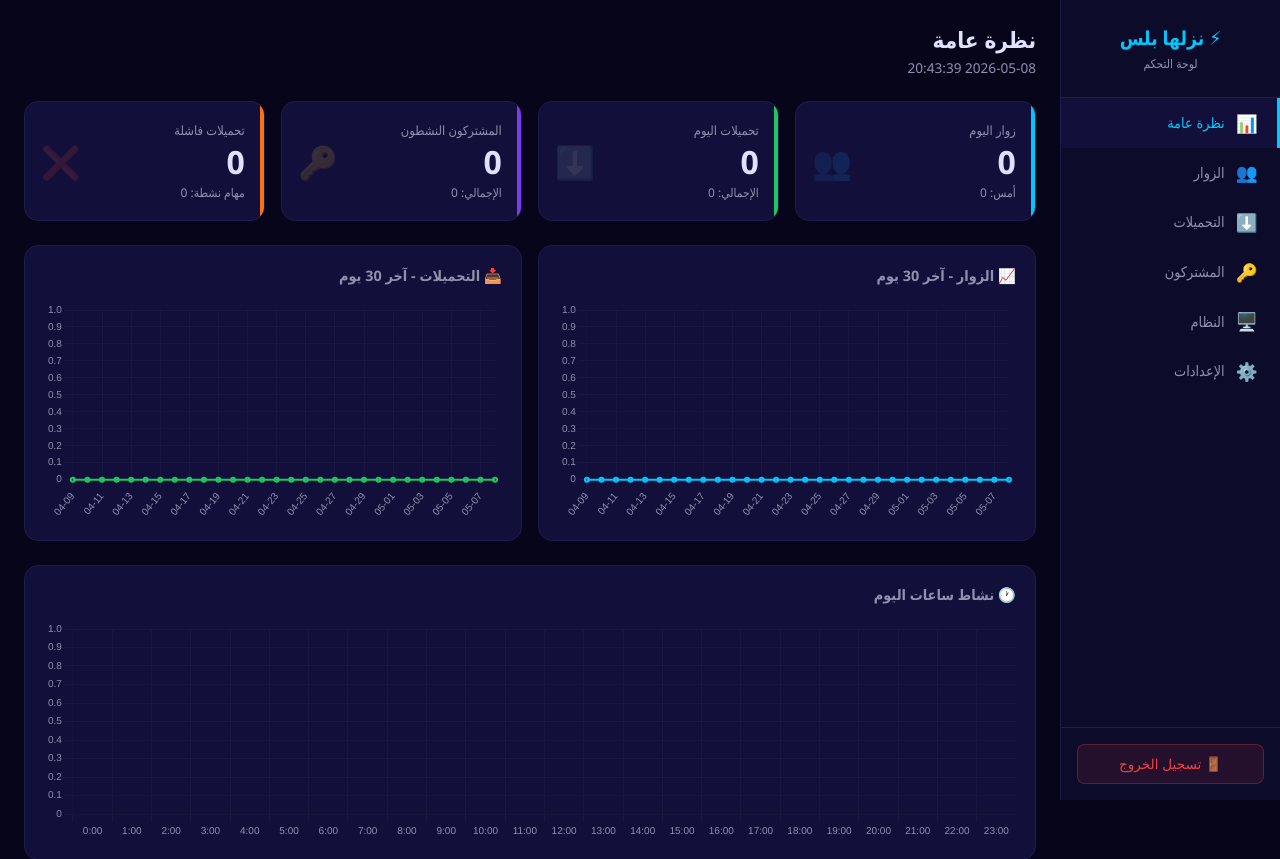
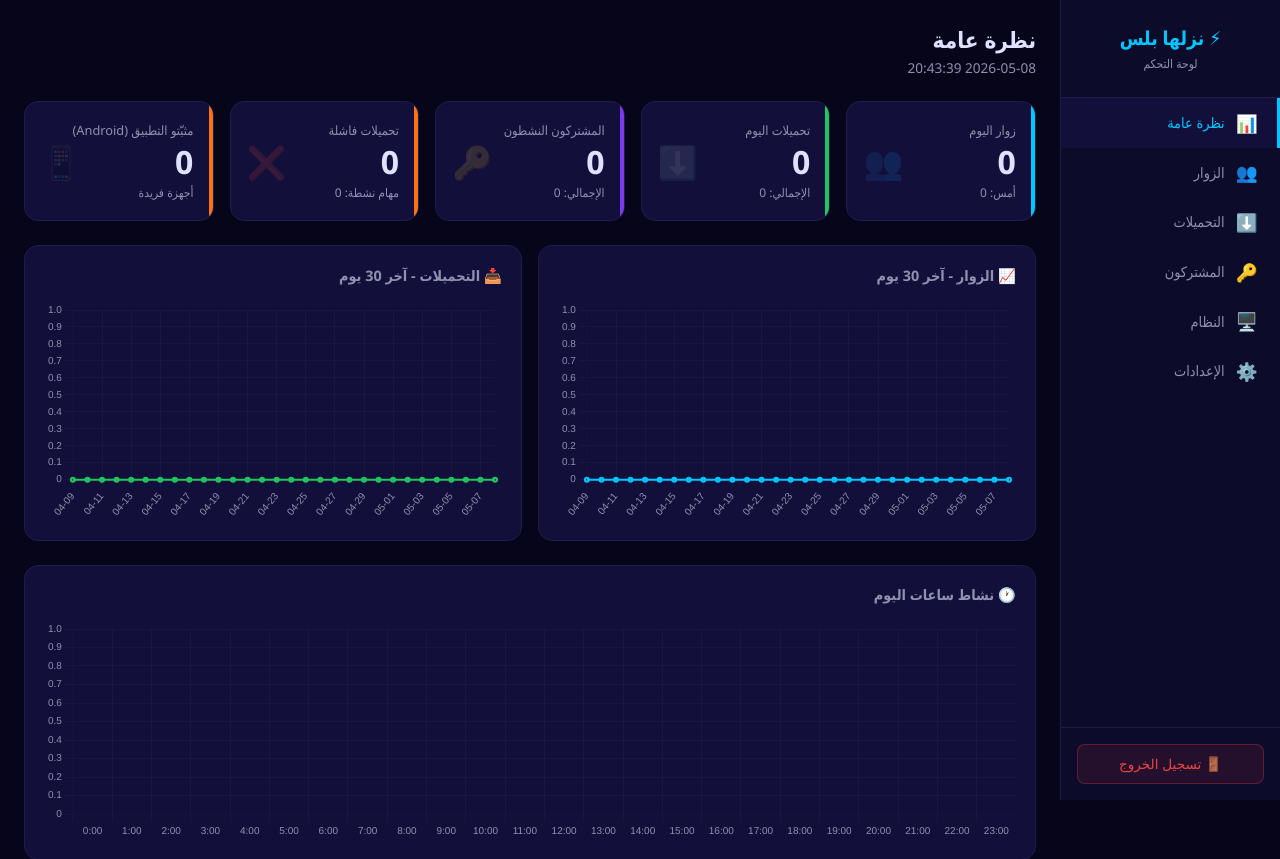
Before and after one commit to Ahmedmutlag/VIP-, a Flask app: page /admin in a window 1280 px wide. Shown: the top 859 px of the page. Run offline with Flask 3, Linux system fonts and the light colour scheme; the visitor is signed in with stand-in values (Sample User, id 1); data that the repository does not hold is empty.

Commit message:
Add Android app install tracking with unique device ID counting

```diff
--- a/app.py
+++ b/app.py
@@ -107,11 +107,12 @@ SMTP_PASS = os.environ.get("SMTP_PASS", "")
 reset_tokens = {}  # token -> {"expires": datetime}
 
 CONFIG_FILE  = Path("data/config.json")
-CODES_FILE   = Path("data/codes.json")
-RATINGS_FILE = Path("data/ratings.json")
-STATS_FILE   = Path("data/stats.json")
+CODES_FILE        = Path("data/codes.json")
+RATINGS_FILE      = Path("data/ratings.json")
+STATS_FILE        = Path("data/stats.json")
 VISITORS_FILE     = Path("data/visitors.json")
 DOWNLOAD_LOG_FILE = Path("data/download_log.json")
+APP_INSTALLS_FILE = Path("data/app_installs.json")
 HOURLY_STATS_FILE = Path("data/hourly_stats.json")
 DAILY_STATS_FILE  = Path("data/daily_stats.json")
 SETTINGS_FILE     = Path("data/settings.json")
@@ -493,6 +494,27 @@ def index():
 @app.route("/privacy")
 def privacy():
     return render_template("privacy.html")
+
+
+@app.route("/api/app-ping", methods=["POST"])
+def app_ping():
+    data = request.get_json() or {}
+    device_id = (data.get("device_id") or "").strip()[:64]
+    if not device_id:
+        return jsonify({"ok": False}), 400
+    installs = json.loads(APP_INSTALLS_FILE.read_text()) if APP_INSTALLS_FILE.exists() else {"devices": [], "total": 0}
+    if device_id not in installs["devices"]:
+        installs["devices"].append(device_id)
+        installs["total"] = len(installs["devices"])
+        APP_INSTALLS_FILE.write_text(json.dumps(installs))
+    return jsonify({"ok": True, "total": installs["total"]})
+
+
+@app.route("/admin/api/app-installs")
+@requires_auth
+def admin_app_installs():
+    installs = json.loads(APP_INSTALLS_FILE.read_text()) if APP_INSTALLS_FILE.exists() else {"devices": [], "total": 0}
+    return jsonify({"total": installs["total"]})
 
 
 # ===== Admin Dashboard =====
--- a/templates/admin.html
+++ b/templates/admin.html
@@ -39,7 +39,7 @@ body{font-family:'Segoe UI',Tahoma,sans-serif;background:var(--bg);color:var(--t
 .page-header p{color:var(--sub);font-size:.85rem;margin-top:.2rem}
 
 /* KPI Cards */
-.kpi-grid{display:grid;grid-template-columns:repeat(4,1fr);gap:1rem;margin-bottom:1.5rem}
+.kpi-grid{display:grid;grid-template-columns:repeat(auto-fit,minmax(180px,1fr));gap:1rem;margin-bottom:1.5rem}
 .kpi-card{background:var(--card);border:1px solid var(--border);border-radius:var(--radius);padding:1.2rem;position:relative;overflow:hidden}
 .kpi-card::before{content:'';position:absolute;top:0;right:0;width:4px;height:100%;background:var(--accent)}
 .kpi-card.green::before{background:var(--green)}
@@ -250,6 +250,12 @@ tr:hover td{background:rgba(0,200,255,.03)}
         <div class="kpi-value" id="kpi-failed">—</div>
         <div class="kpi-sub" id="kpi-active-tasks">مهام نشطة: —</div>
         <div class="kpi-icon">❌</div>
+      </div>
+      <div class="kpi-card" style="--accent:#f97316">
+        <div class="kpi-label">مثبّتو التطبيق (Android)</div>
+        <div class="kpi-value" id="kpi-app-installs">—</div>
+        <div class="kpi-sub">أجهزة فريدة</div>
+        <div class="kpi-icon">📱</div>
       </div>
     </div>
 
@@ -672,10 +678,11 @@ function makeDonut(id, labels, data, colors) {
 
 // ===== Overview =====
 async function loadOverview() {
-  const [stats, visitors, dlRaw] = await Promise.all([
+  const [stats, visitors, dlRaw, appData] = await Promise.all([
     fetch('/admin/api/stats').then(r => r.json()).catch(() => ({})),
     fetch('/admin/api/visitor-stats').then(r => r.json()).catch(() => ({})),
     fetch('/admin/api/download-trend?days=30').then(r => r.json()).catch(() => []),
+    fetch('/admin/api/app-installs').then(r => r.json()).catch(() => ({})),
   ]);
   const dl = { days: Array.isArray(dlRaw) ? dlRaw : [] };
   const subs = await fetch('/admin/api/subscriber-stats').then(r => r.json()).catch(() => ({}));
@@ -690,6 +697,7 @@ async function loadOverview() {
   document.getElementById('kpi-total-subs').textContent = 'الإجمالي: ' + (subs.total ?? '—');
   document.getElementById('kpi-failed').textContent = stats.failed_downloads ?? '—';
   document.getElementById('kpi-active-tasks').textContent = 'مهام نشطة: ' + (stats.active_tasks ?? '—');
+  document.getElementById('kpi-app-installs').textContent = appData.total ?? '—';
 
   if (visitors.days) {
     const labels = visitors.days.map(d => d.date.slice(5));
```
Also changed, not shown: static/js/main.js (+14 -0 lines).
